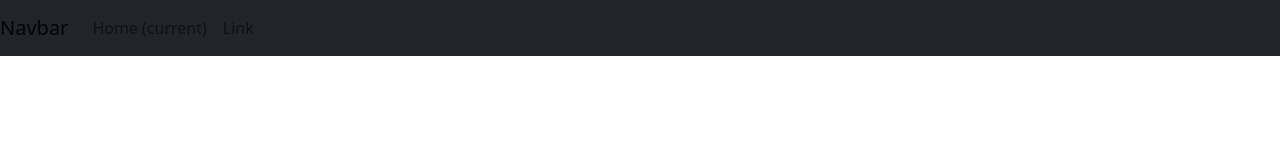
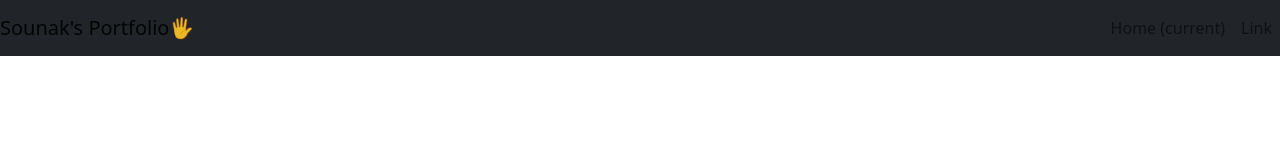
Before and after one commit to prodeveloper03/sounak-portfolio, a React (Create React App) app: page / in a window 1280 px wide. Shown: the top 160 px of the page. Built offline with nearby package versions, Linux system fonts and the light colour scheme.

Commit message:
logo implemented

```diff
--- /dev/null
+++ b/src/App.css
@@ -0,0 +1,5 @@
+/**************navbar*************/
+
+.logo {
+    width: 16.25rem;
+}
--- a/src/Components/Navbar/Navbar.js
+++ b/src/Components/Navbar/Navbar.js
@@ -1,15 +1,17 @@
-import React from 'react'
+import React from "react";
+
+
 
 export const Navbar = () => {
   return (
     <nav className="navbar navbar-expand-lg navbar-light bg-dark">
-    <a className="navbar-brand" href="#">Navbar</a>
+    <a className="navbar-brand" href="#">Sounak's Portfolio🖐</a>
     <button className="navbar-toggler" type="button" data-toggle="collapse" data-target="#navbarSupportedContent" aria-controls="navbarSupportedContent" aria-expanded="false" aria-label="Toggle navigation">
       <span className="navbar-toggler-icon"></span>
     </button>
 
     <div className="collapse navbar-collapse" id="navbarSupportedContent">
-      <ul className="navbar-nav mr-auto">
+      <ul className="navbar-nav ms-auto">
         <li className="nav-item active">
           <a className="nav-link" href="#">Home <span className="sr-only">(current)</span></a>
         </li>
```
Also changed, not shown: public/portfoliologo.png (added).
